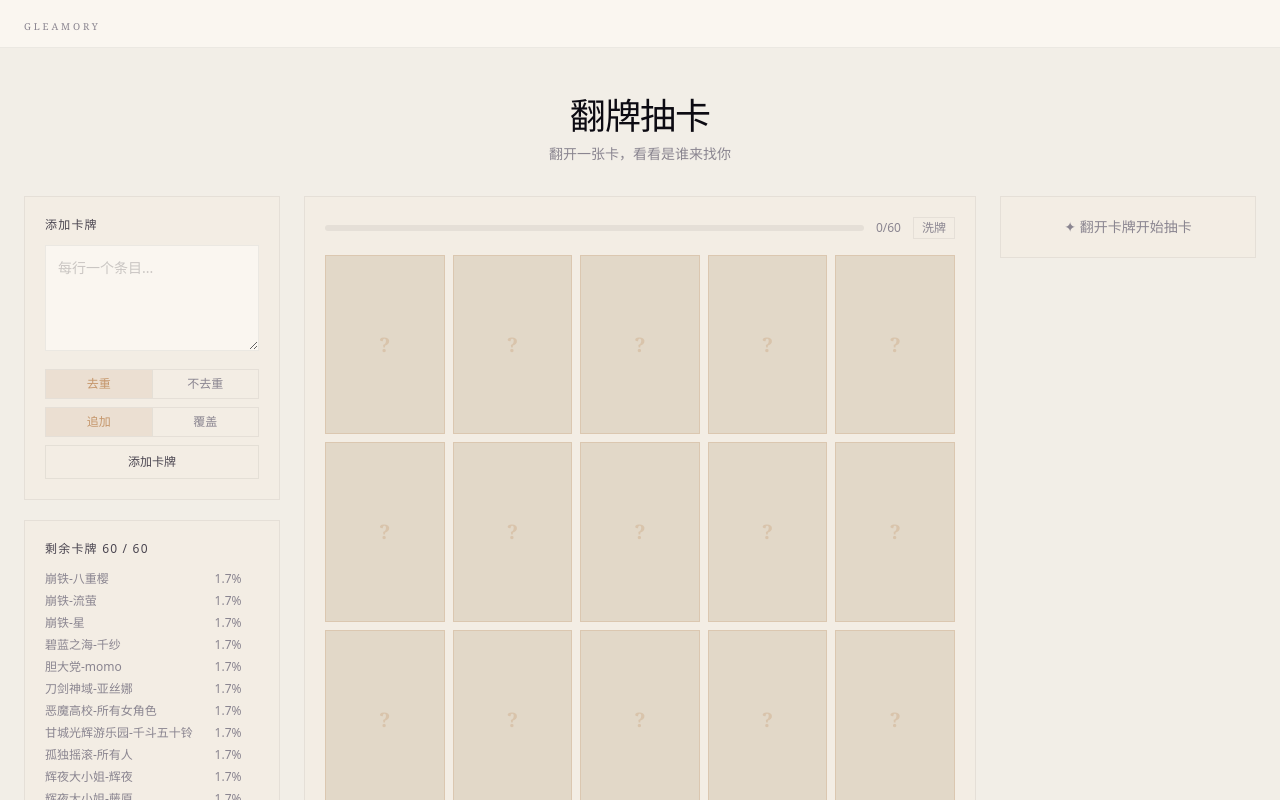
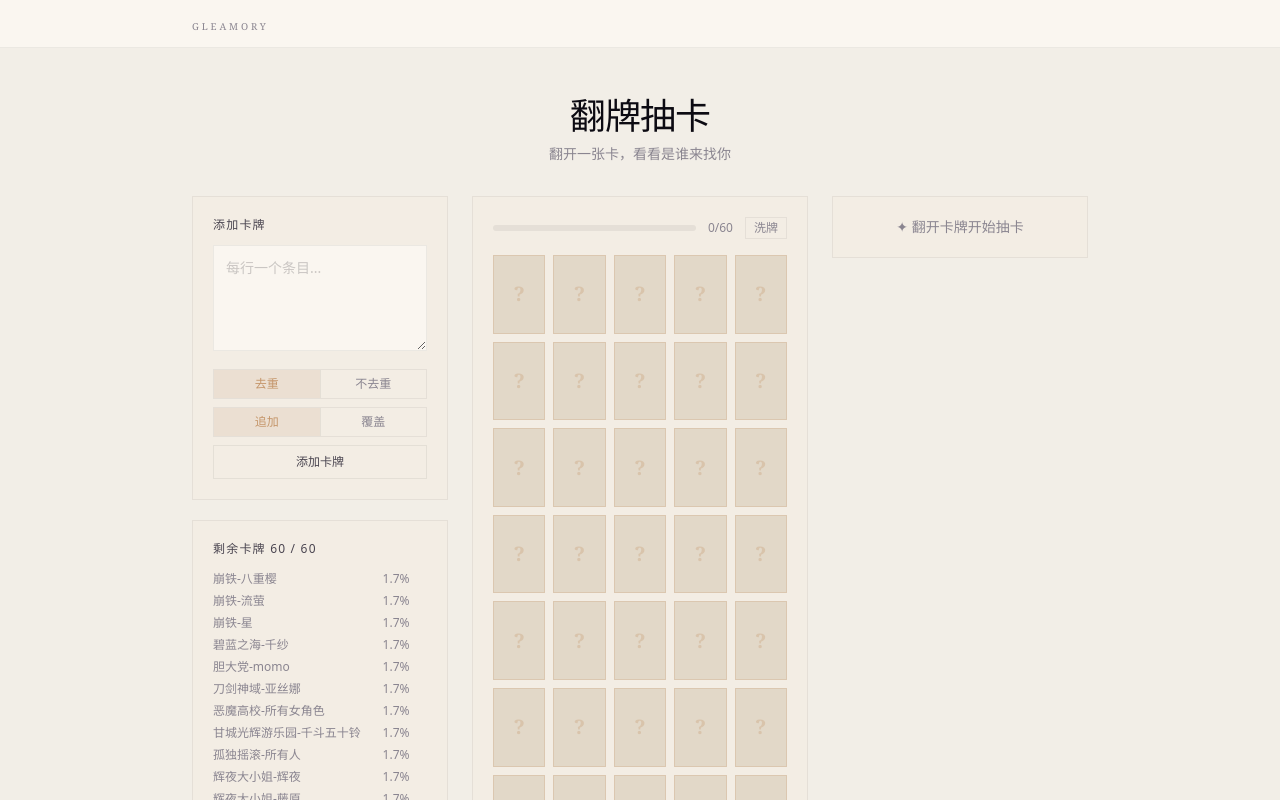
Before and after one commit to Tainiraito/Gleamory, a React (Vite) app: page /#/gacha-simulator in a window 1280 px wide. Shown: the top 800 px of the page. Built offline with nearby package versions, Linux system fonts and the light colour scheme; a web font is replaced by a local one.

Commit message:
fix: 内容容器加宽至70%视宽
- 移除 max-w-5xl/max-w-7xl 固定约束
- 改用 sm:px-[15%]（两侧各15%，内容占70%视宽）
- Header 内容器同步对齐
- 移动端保留 px-4/px-6 不变

```diff
--- a/src/App.tsx
+++ b/src/App.tsx
@@ -16,7 +16,7 @@ const { updates } = updatesData as UpdatesData
 const HomePage = () => (
   <div className="relative min-h-screen" style={{ background: 'var(--bg-page)' }}>
     <SiteHeader />
-    <main className="max-w-5xl mx-auto px-6 py-20 sm:py-24">
+    <main className="px-6 sm:px-[15%] py-20 sm:py-24">
       {/* Magazine grid for projects */}
       <ProjectGrid projects={projects} />
 
--- a/src/components/SiteHeader.tsx
+++ b/src/components/SiteHeader.tsx
@@ -5,7 +5,7 @@ const SiteHeader = () => (
     className="fixed top-0 left-0 right-0 z-50 h-11 sm:h-12 flex items-center"
     style={{ background: 'var(--bg-card)', borderBottom: '0.5px solid var(--border-line)' }}
   >
-    <div className="w-full max-w-7xl mx-auto px-4 sm:px-6">
+    <div className="w-full px-4 sm:px-[15%]">
       <Link
         to="/"
         className="font-display text-[0.6rem] uppercase tracking-[0.3em] hover:opacity-70 transition-opacity duration-300"
--- a/src/pages/GachaSimulator.tsx
+++ b/src/pages/GachaSimulator.tsx
@@ -229,7 +229,7 @@ const GachaSimulator = () => {
     <div className="relative min-h-screen" style={{ background: 'var(--bg-page)' }}>
       <SiteHeader />
 
-      <main className="max-w-7xl mx-auto px-4 sm:px-6 py-20 sm:py-24">
+      <main className="px-4 sm:px-[15%] py-20 sm:py-24">
         <motion.h1 initial={{ opacity: 0, y: -12 }} animate={{ opacity: 1, y: 0 }}
           className="font-display text-3xl sm:text-4xl tracking-tight text-center mb-2" style={{ color: 'var(--text-primary)' }}>
           翻牌抽卡
```
